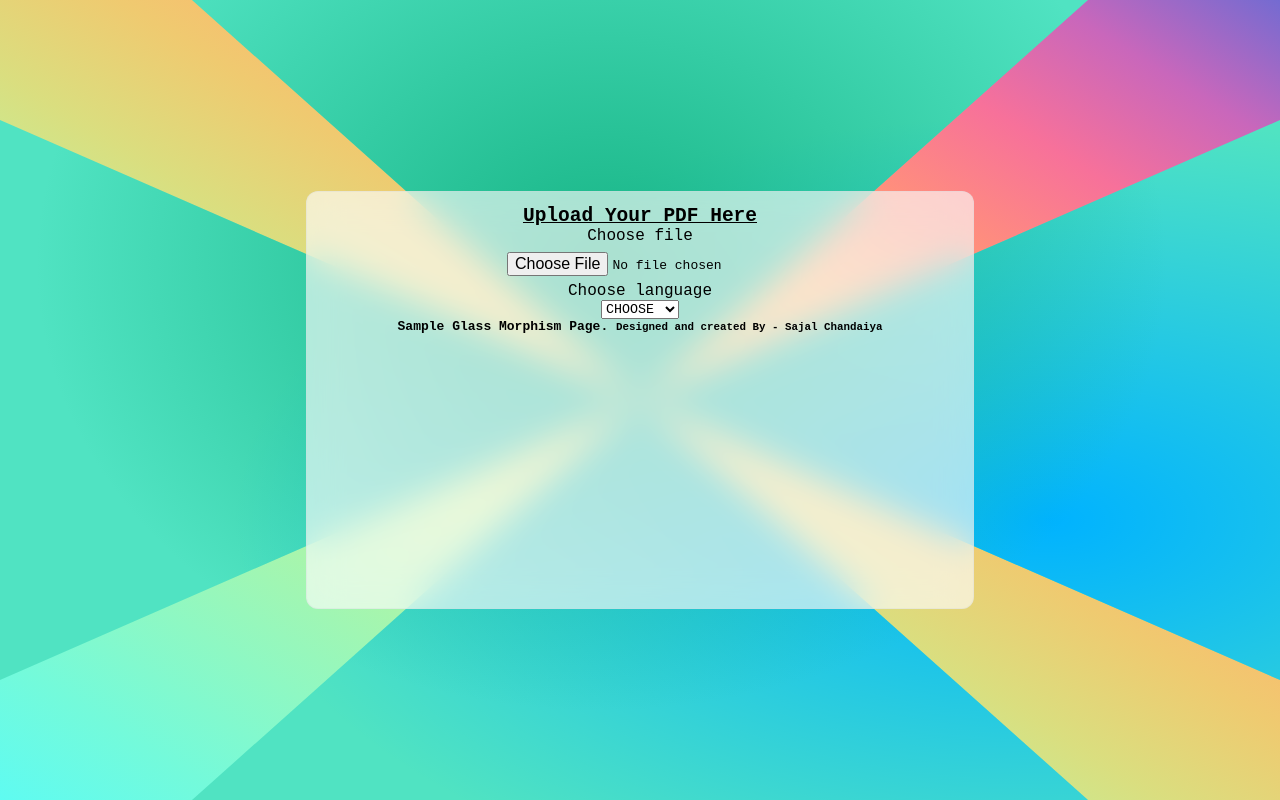
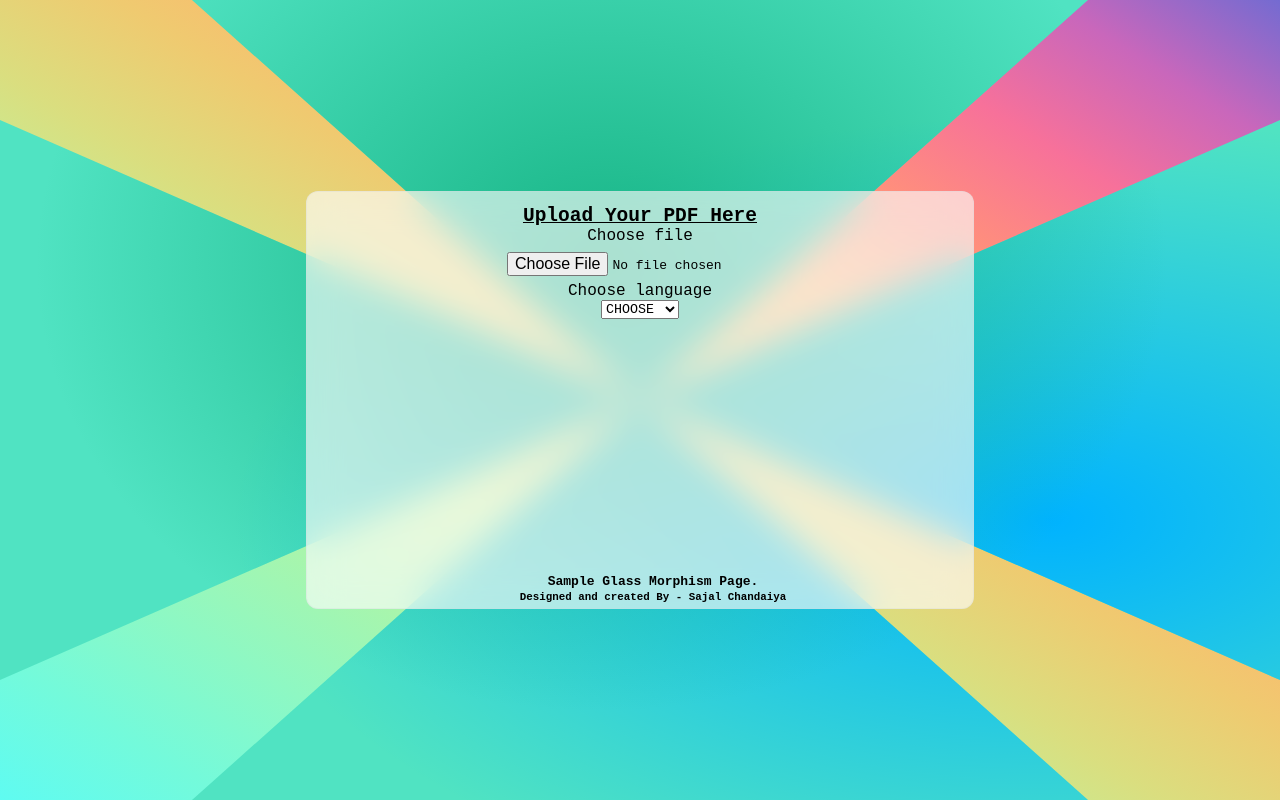
Before and after one commit to sajal0206/sample-glass-morphism, a plain HTML site: page index.html in a window 1280 px wide. Drawn offline with Linux system fonts and the light colour scheme.

Commit message:
Add files via upload

```diff
--- a/index.html
+++ b/index.html
@@ -23,8 +23,10 @@
                 <option value="French">French</option>
             </select>
         </form>
-        <strong>Sample Glass Morphism Page.</strong>
+        <div class="bottom">
+        <strong>Sample Glass Morphism Page.</strong><br>
         <small><strong>Designed and created By - Sajal Chandaiya</strong></small>
+    </div>
     </div>
 </body>
 </html>
--- a/style.css
+++ b/style.css
@@ -49,6 +49,12 @@ body::after{
     font-size: medium;
     margin-block: 0.5rem;
 }
+.main .bottom{
+    width: 100%;
+    position: absolute;
+    bottom: 1%;
+    text-align: center;
+}
 @media screen and (max-width: 480px) {
     .main{
         width: 80%;
```
